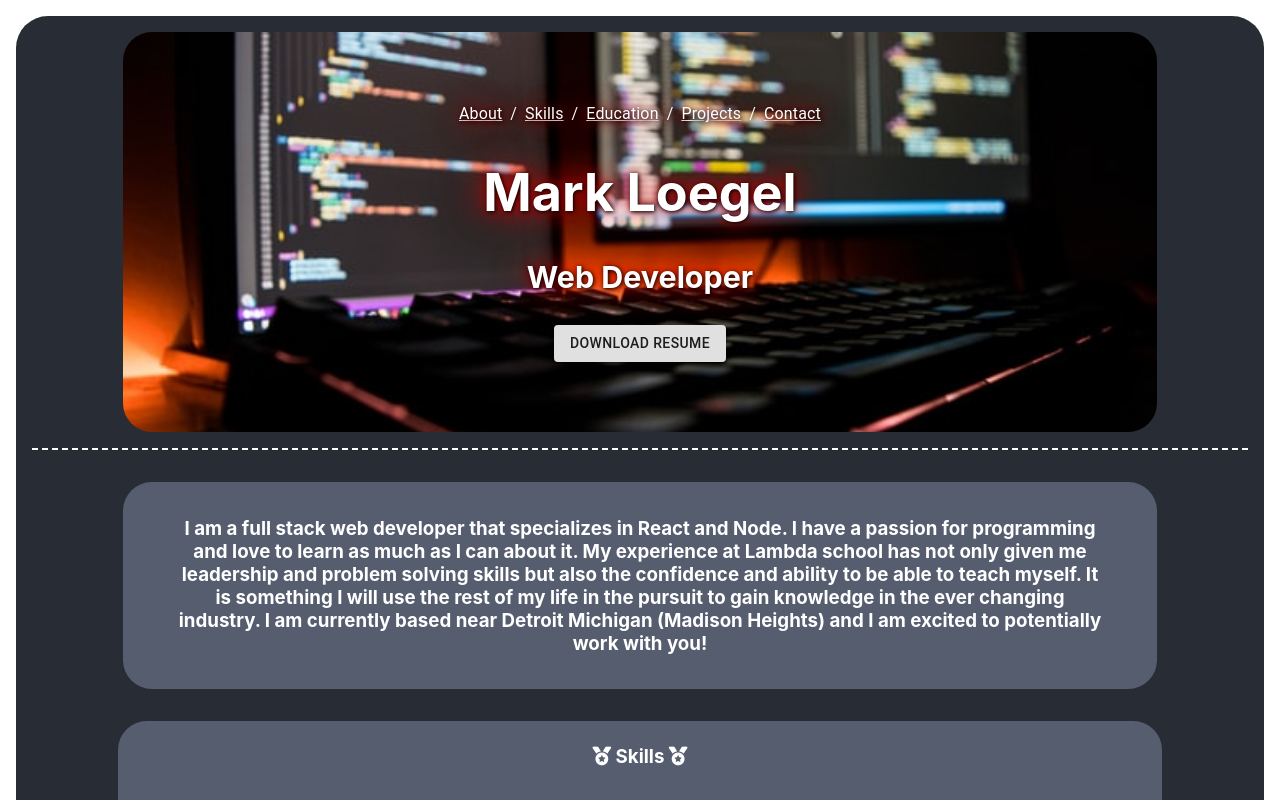
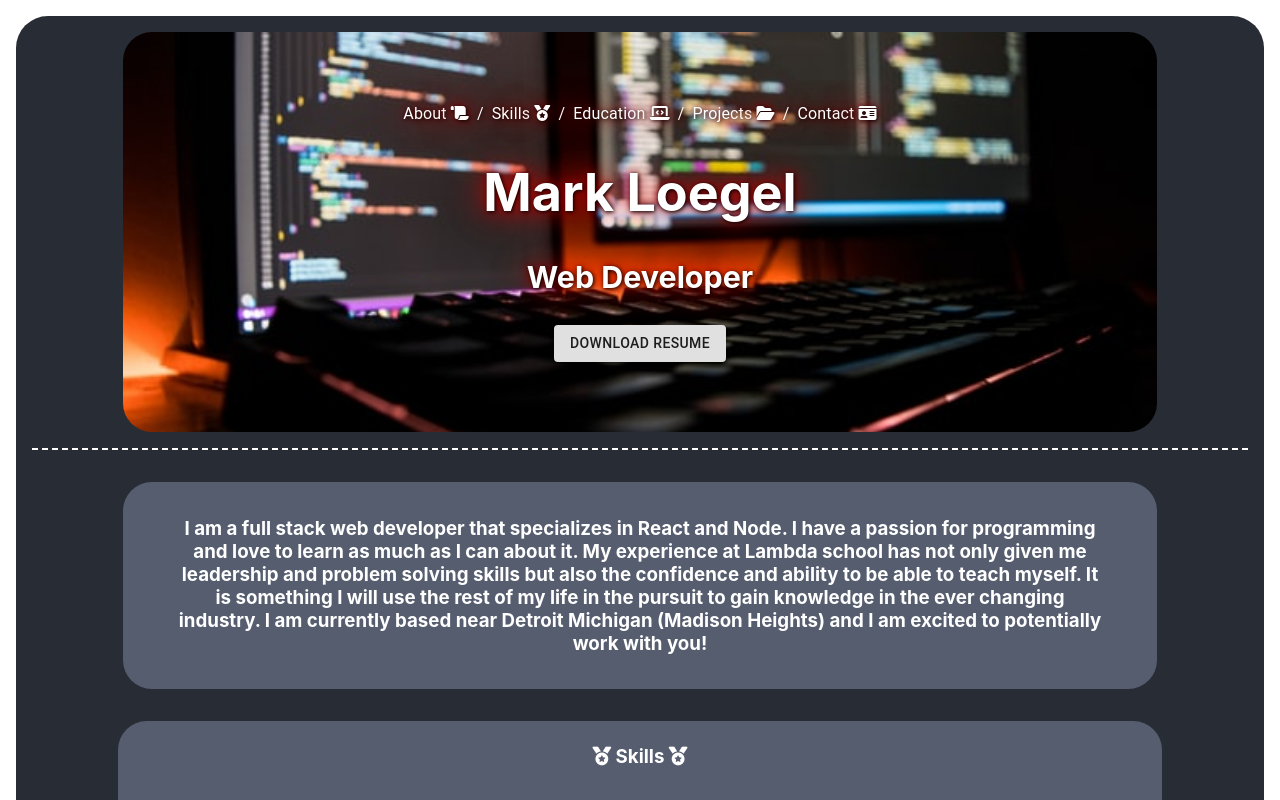
Before and after one commit to meloegel/portfolio, a React (Create React App) app: page / in a window 1280 px wide. Shown: the top 800 px of the page. Built offline with nearby package versions, Linux system fonts and the light colour scheme.

Commit message:
added icons to nav

```diff
--- a/src/components/footer.js
+++ b/src/components/footer.js
@@ -12,11 +12,11 @@ const Footer = () => {
             </header>
             <div id='bottomNav'>
                 <Breadcrumbs aria-label="breadcrumb" style={{ color: "white" }}>
-                    <a href="aboutDiv" ><Typography color="white">About</Typography></a>
-                    <a href="skillsDiv" ><Typography color="white">Skills</Typography></a>
-                    <a href="edu" ><Typography color="white">Education</Typography></a>
-                    <a href="centerProjects" ><Typography color="white">Projects</Typography></a>
-                    <a href="#contactDiv" ><Typography color="white">Contact</Typography></a>
+                    <a href="aboutDiv" style={{ textDecoration: 'none' }}><Typography color="white"> About <i class="fas fa-scroll"></i></Typography></a>
+                    <a href="skillsDiv" style={{ textDecoration: 'none' }} ><Typography color="white"> Skills <i class="fas fa-medal"></i></Typography></a>
+                    <a href="edu" style={{ textDecoration: 'none' }}><Typography color="white"> Education <i class="fas fa-laptop-code"></i></Typography></a>
+                    <a href="centerProjects" style={{ textDecoration: 'none' }} ><Typography color="white"> Projects <i class="fas fa-folder-open"></i></Typography></a>
+                    <a href="#contactDiv" style={{ textDecoration: 'none' }} ><Typography color="white"> Contact <i class="fas fa-id-card"></i></Typography></a>
                 </Breadcrumbs>
             </div>
         </div>
--- a/src/components/header.js
+++ b/src/components/header.js
@@ -9,12 +9,12 @@ const Header = () => {
             {/* <header className="App-header"> */}
             {/* <img src={require('../Images/HeadShot.jpg')} alt='Mark Loegel' id='HeadShotImg' /> */}
             <header>
-                <Breadcrumbs aria-label="breadcrumb" color="white">
-                    <a href="aboutDiv" ><Typography color="white">About</Typography></a>
-                    <a href="skillsDiv" ><Typography color="white">Skills</Typography></a>
-                    <a href="edu" ><Typography color="white">Education</Typography></a>
-                    <a href="centerProjects" ><Typography color="white">Projects</Typography></a>
-                    <a href="#contactDiv" ><Typography color="white">Contact</Typography></a>
+                <Breadcrumbs aria-label="breadcrumb" style={{ color: "white" }}>
+                    <a href="aboutDiv" style={{ textDecoration: 'none' }}><Typography color="white"> About <i class="fas fa-scroll"></i></Typography></a>
+                    <a href="skillsDiv" style={{ textDecoration: 'none' }} ><Typography color="white"> Skills <i class="fas fa-medal"></i></Typography></a>
+                    <a href="edu" style={{ textDecoration: 'none' }}><Typography color="white"> Education <i class="fas fa-laptop-code"></i></Typography></a>
+                    <a href="centerProjects" style={{ textDecoration: 'none' }} ><Typography color="white"> Projects <i class="fas fa-folder-open"></i></Typography></a>
+                    <a href="#contactDiv" style={{ textDecoration: 'none' }} ><Typography color="white"> Contact <i class="fas fa-id-card"></i></Typography></a>
                 </Breadcrumbs>
                 <h1>Mark Loegel</h1>
                 <h3>Web Developer</h3>
```
